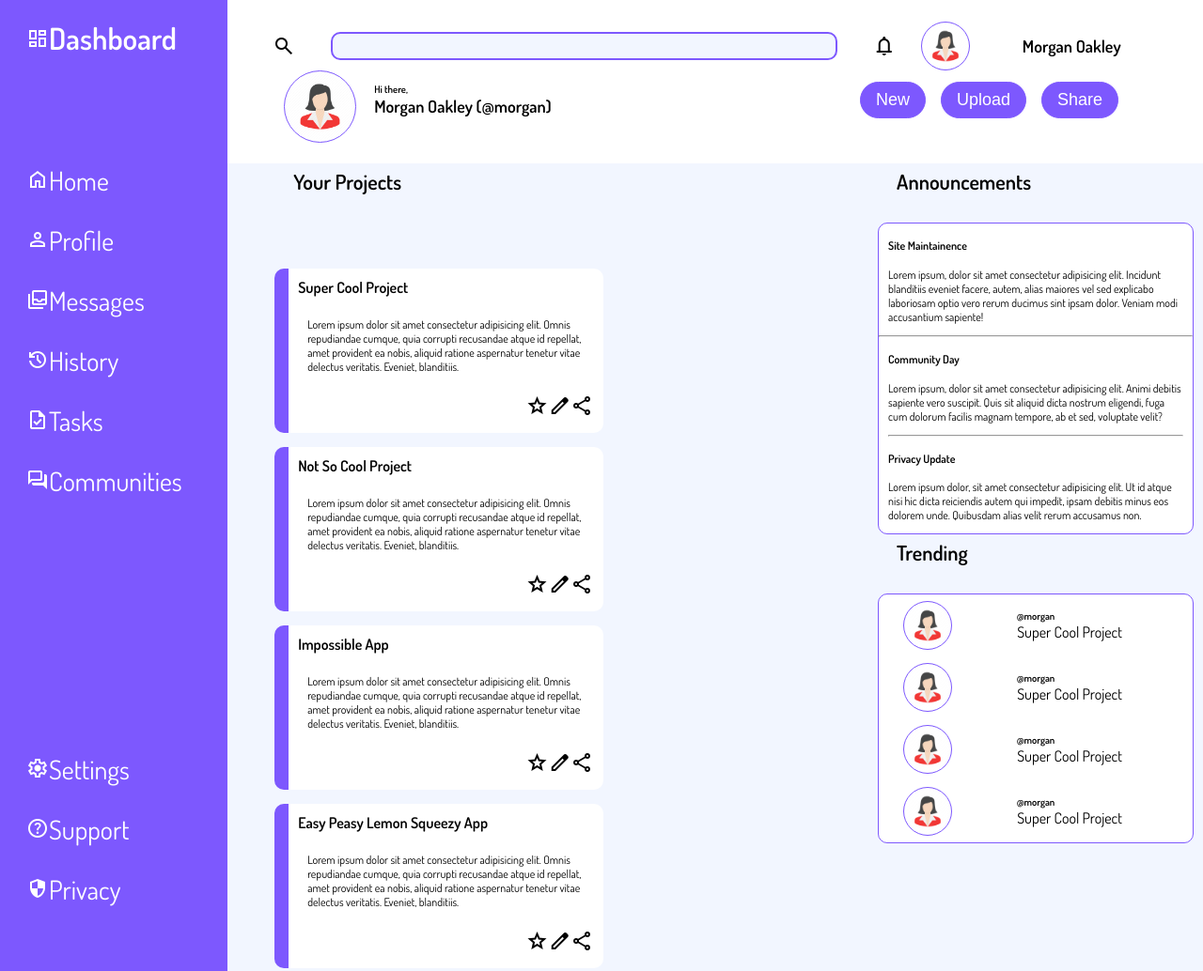
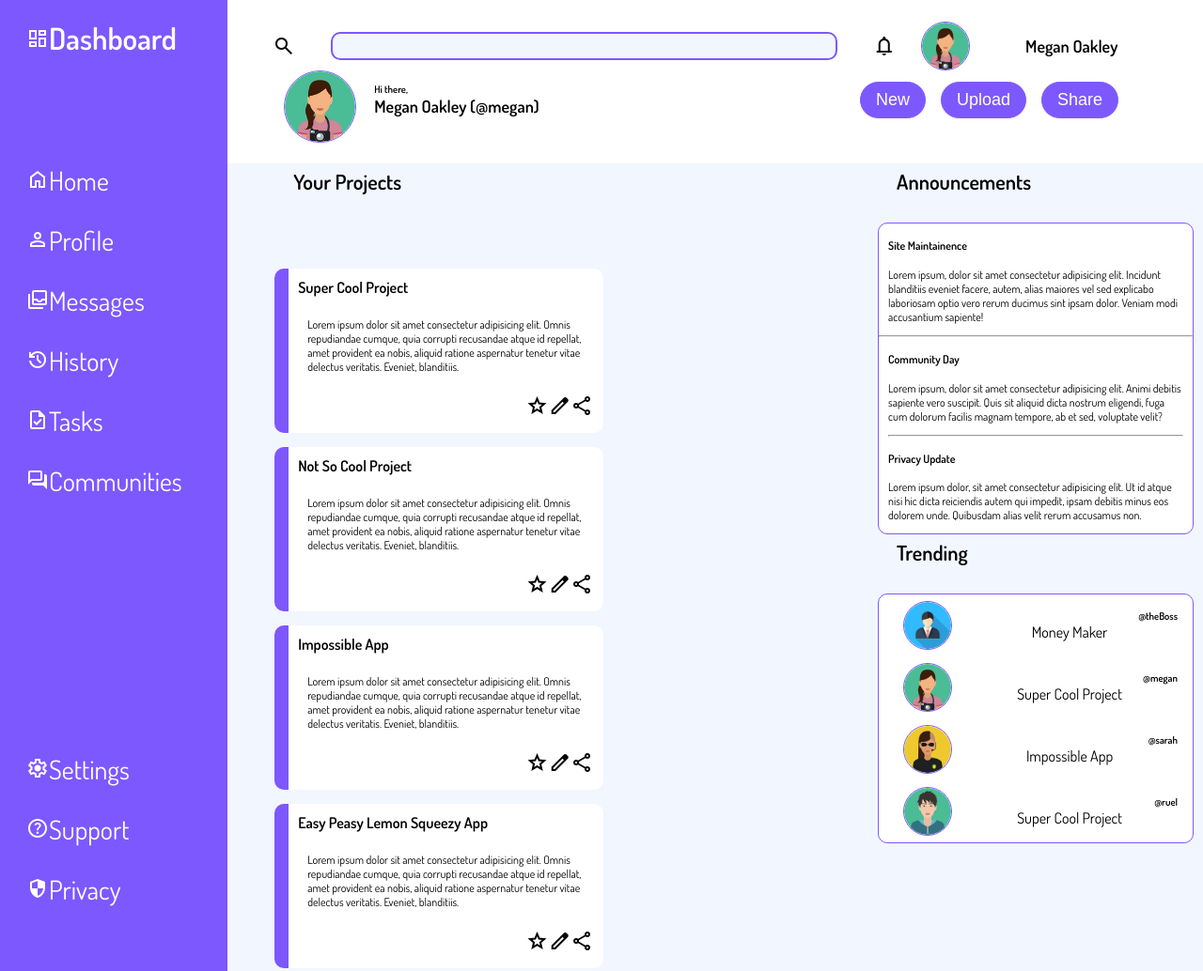
Before and after one commit to MeronKR/Dashboard-Project, a plain HTML site: page index.html in a window 1280 px wide. Shown: the top 1034 px of the page at 94% size. Drawn offline with nearby package versions, Linux system fonts and the light colour scheme; a script that the page names is missing.

Commit message:
update images + files

```diff
--- a/index.html
+++ b/index.html
@@ -52,14 +52,14 @@
                 <span class="material-symbols-outlined searchLogo">search </span>
                 <input class="search" type="search">
                 <span class="material-symbols-outlined notif">notifications</span>
-                <img class=account src="/profileAvatar.png" alt="user profile profileAvatar">
-                <p class="user">Morgan Oakley</p>
+                <img class=account src="/megan.png" alt="user profile profileAvatar">
+                <p class="user">Megan Oakley</p>
             </div>
 
             <div class="bottomHeader">
-                <img class=userImg src="/profileAvatar.png" alt="user profile profileAvatar">
+                <img class=userImg src="/megan.png" alt="user profile profileAvatar">
                 <h6 class="initialMsg">Hi there,</h6>
-                <h3 class="userfName">Morgan Oakley (@morgan)</h3>
+                <h3 class="userfName">Megan Oakley (@megan)</h3>
                 <button class="newPost">New</button>
                 <button class="uploadFile">Upload</button>
                 <button class="sharePost">Share</button>
@@ -181,26 +181,26 @@
                 <h3 class="trendTitle">Trending</h3>
                 <div class="trends">
                     <div class="trendsetter">
-                        <img src="/profileAvatar.png" alt="" class="trendImg">
-                        <h6>@morgan</h6>
+                        <img src="/boss.png" alt="" class="trendImg">
+                        <h6>@theBoss</h6>
+                        <p>Money Maker</p>
+                    </div>
+
+                    <div class="trendsetter">
+                        <img src="/megan.png" alt="" class="trendImg">
+                        <h6>@megan</h6>
                         <p>Super Cool Project</p>
                     </div>
 
                     <div class="trendsetter">
-                        <img src="/profileAvatar.png" alt="" class="trendImg">
-                        <h6>@morgan</h6>
-                        <p>Super Cool Project</p>
+                        <img src="/intel.png" alt="" class="trendImg">
+                        <h6>@sarah</h6>
+                        <p>Impossible App</p>
                     </div>
 
                     <div class="trendsetter">
-                        <img src="/profileAvatar.png" alt="" class="trendImg">
-                        <h6>@morgan</h6>
-                        <p>Super Cool Project</p>
-                    </div>
-
-                    <div class="trendsetter">
-                        <img src="/profileAvatar.png" alt="" class="trendImg">
-                        <h6>@morgan</h6>
+                        <img src="/ruel.png" alt="" class="trendImg">
+                        <h6>@ruel</h6>
                         <p>Super Cool Project</p>
                     </div>
 
--- a/styles.css
+++ b/styles.css
@@ -323,5 +323,6 @@ body{
     grid-column: 1/4;
     grid-row:1;
     margin:0;
-    padding:0;
+    padding-left:100px;
+    justify-self: end;
 }
```
Also changed, not shown: boss.png (added), intel.png (added), megan.png (added), ruel.png (added), 1 other file.
